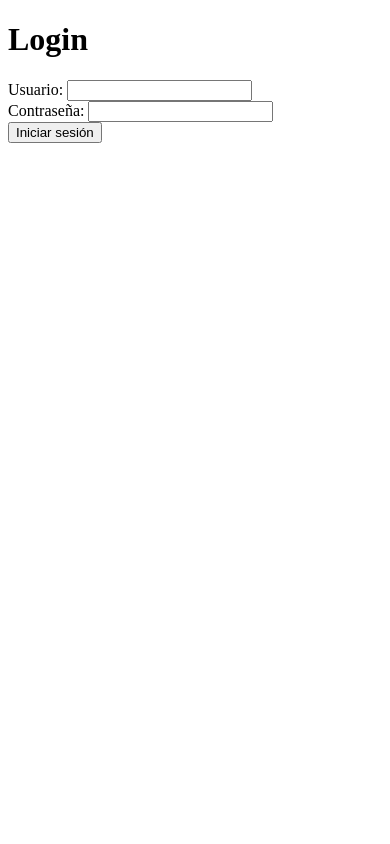
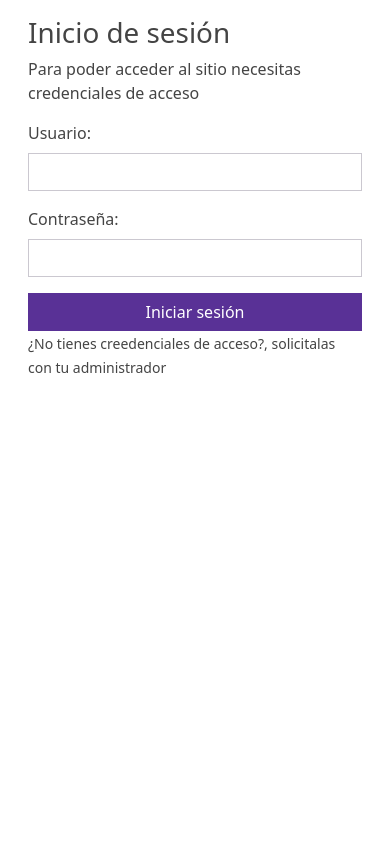
Before and after one commit to tomxscode/gestor-recursos, a PHP site: page /login.php in a window 390 px wide. Run offline with PHP 8.4, Linux system fonts and the light colour scheme.

Commit message:
Login mejorado

```diff
--- a/conexion.php
+++ b/conexion.php
@@ -3,7 +3,7 @@
 $host = "localhost";
 $user = "root";
 $password = "";
-$database = "escuela";
+$database = "escuela_";
 
 $con = mysqli_connect($host, $user, $password, $database);
 
--- a/header.php
+++ b/header.php
@@ -42,6 +42,9 @@
                         </div>
                     </li>
                 <?php endif; ?>
+                <li class="nav-item">
+                    <a class="nav-link" href="logout.php">Cerrar sesión</a>
+                </li>
             </ul>
         </div>
     </nav>
--- a/index.php
+++ b/index.php
@@ -20,7 +20,7 @@ if ($_resultPrestamosExp) {
     <meta charset="UTF-8">
     <meta http-equiv="X-UA-Compatible" content="IE=edge">
     <meta name="viewport" content="width=device-width, initial-scale=1.0">
-    <title>Editar categoría</title>
+    <title>Gestor escolar</title>
     <?php require "head.php"; ?>
 </head>
 
--- a/login.php
+++ b/login.php
@@ -49,26 +49,45 @@ if (isset($_POST['submit'])) {
 
 <!DOCTYPE html>
 <html>
+
 <head>
-  <title>Login</title>
+  <title>Inicio de sesión</title>
+  <?php require("head.php") ?>
 </head>
+
 <body>
-  <h1>Login</h1>
+  <div class="container">
+    <div class="row p-3" style="height: 100vh;">
+      <div class="col-md-8 mx-auto align-middle">
+        <h1>Inicio de sesión</h1>
+        <p>Para poder acceder al sitio necesitas credenciales de acceso</p>
         <?php if ($error): ?>
-    <p><?php echo $error; ?></p>
+          <p>
+          <div class="alert alert-danger" role="alert">
+            ¡Sucedió un error!: <br>
+            <?php echo $error; ?>
+            <br>
+            Si crees que es un error comunicalo con tu administrador.
+          </div>
+          </p>
         <?php endif; ?>
         <form method="POST">
-    <div>
+          <div class="form-group">
             <label for="username">Usuario:</label>
-      <input type="text" id="username" name="username">
+            <input type="text" id="username" name="username" class="form-control">
           </div>
-    <div>
+          <div class="form-group">
             <label for="password">Contraseña:</label>
-      <input type="password" id="password" name="password">
+            <input type="password" id="password" name="password" class="form-control">
           </div>
-    <div>
-      <input type="submit" name="submit" value="Iniciar sesión">
+          <div class="form-group">
+            <input type="submit" name="submit" value="Iniciar sesión" class="form-control btn btn-primary">
+            <small>¿No tienes creedenciales de acceso?, solicitalas con tu administrador</small>
           </div>
         </form>
+      </div>
+    </div>
+  </div>
 </body>
+
 </html>
--- a/procesar_prestamo.php
+++ b/procesar_prestamo.php
@@ -16,10 +16,11 @@ if ($resultado) {
     $_result = mysqli_query($con, $_sql);
     if ($_result) {
         echo "Se redujo en 1";
+        header('Location: ver_prestamos.php');
     } else {
         echo "Error";
     }
 } else {
-    echo "Prestamo fallido";
+    echo "Prestamo fallido" . mysqli_error($resultado);
 }
 ?>
```
Lines whose indentation alone changed are shown as unchanged.
